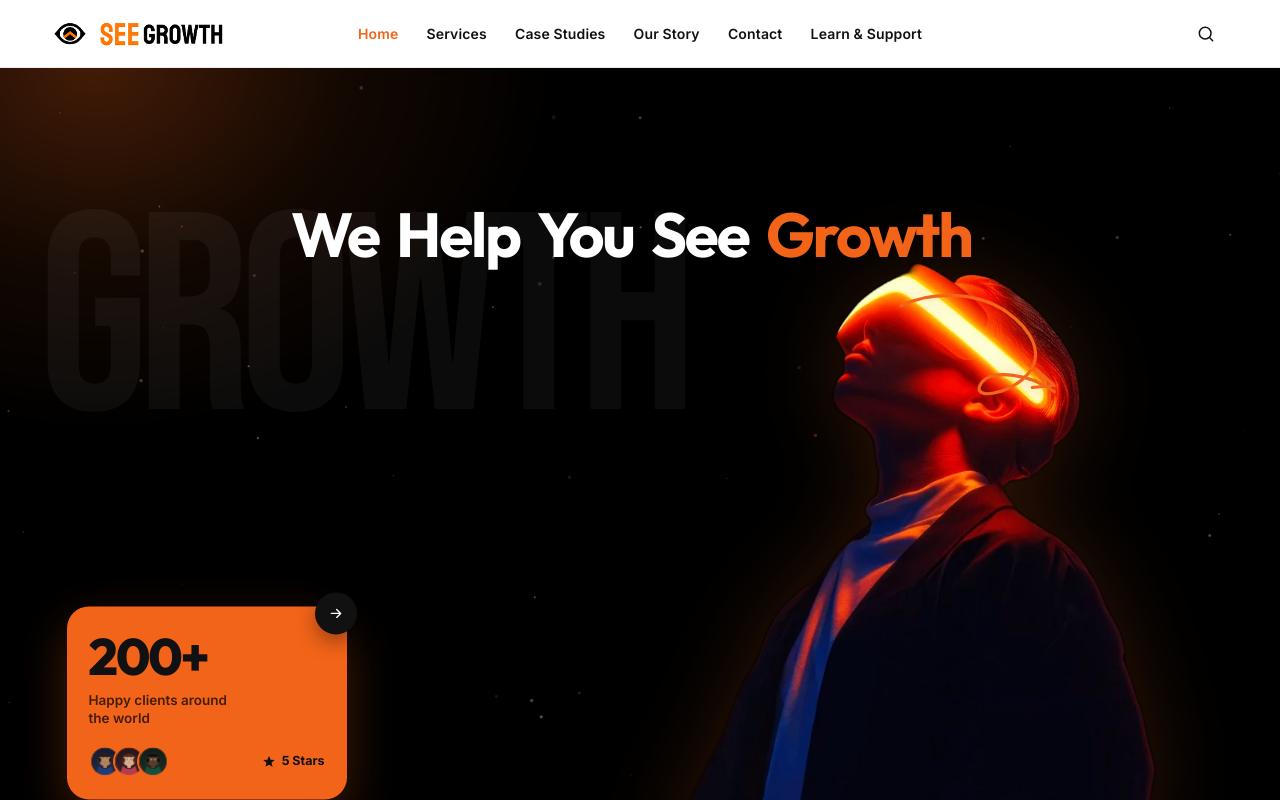
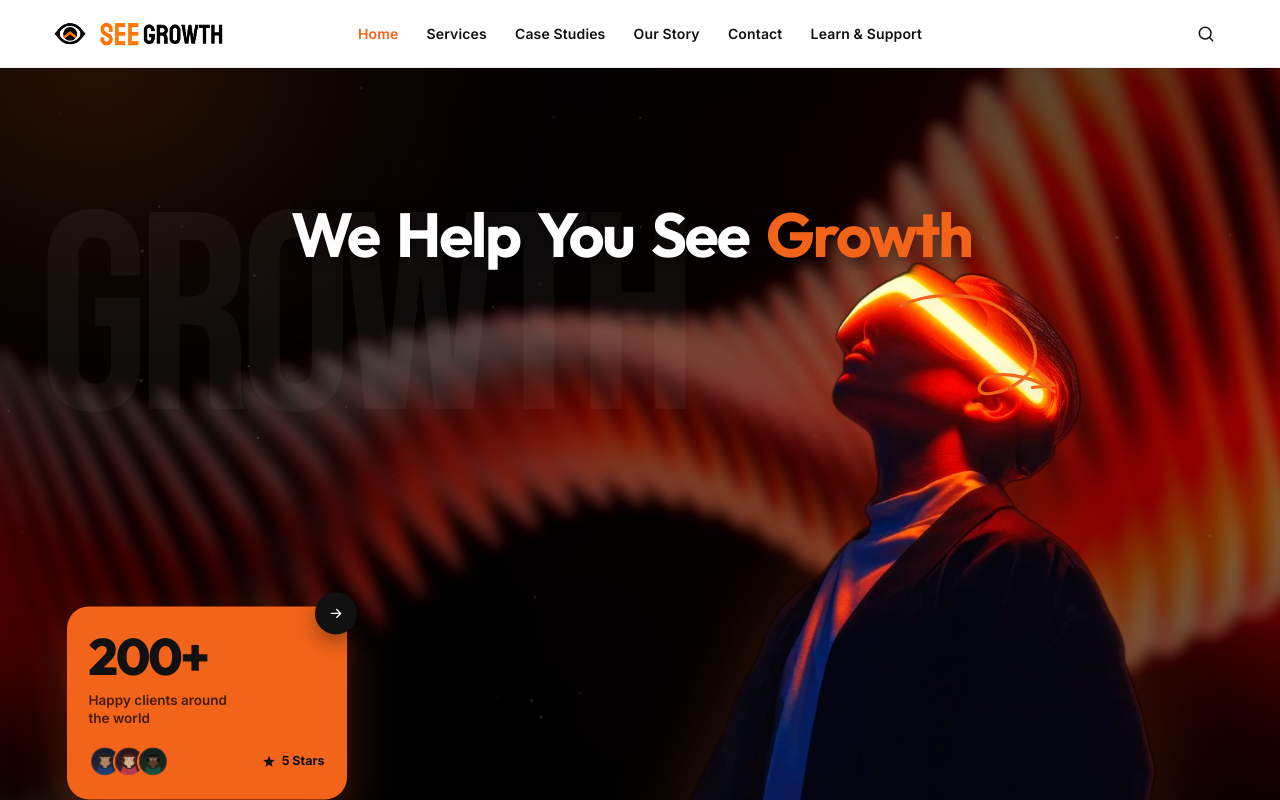
Before and after one commit to Esimuda/SeeGrowth, a React (Vite) app: page / in a window 1280 px wide. Shown: the top 800 px of the page. Built offline with nearby package versions, Linux system fonts and the light colour scheme.

Commit message:
Add blurred enhanced ribbon image as the hero background.
Layered blur, saturation boost, and dark gradient overlay keep headline and portrait readable over the new art.

```diff
--- a/src/hero.css
+++ b/src/hero.css
@@ -270,31 +270,47 @@
 
 /* ---- Hero canvas: 1440 × 900 language ---- */
 .hero.hero-bento {
+  position: relative;
   min-height: 100vh;
   min-height: 100dvh;
   padding: 0;
   display: block;
   background: #000;
   overflow: hidden;
+  isolation: isolate;
 }
 
 .hero.hero-bento::before {
-  content: none;
-  display: none;
+  content: '';
+  position: absolute;
+  inset: 0;
+  z-index: 0;
+  background: url('/assets/hero-bg.webp') center / cover no-repeat;
+  filter: blur(7px) saturate(1.14) contrast(1.08) brightness(0.9);
+  transform: scale(1.06);
+  pointer-events: none;
+}
+
+.hero.hero-bento::after {
+  content: '';
+  position: absolute;
+  inset: 0;
+  z-index: 0;
+  pointer-events: none;
+  background:
+    linear-gradient(180deg, rgba(0, 0, 0, 0.58) 0%, rgba(0, 0, 0, 0.34) 42%, rgba(0, 0, 0, 0.68) 100%),
+    radial-gradient(ellipse at 50% 18%, rgba(0, 0, 0, 0.22) 0%, transparent 58%);
 }
 
 .hero.hero-bento > .hero-glow,
 .hero.hero-bento > .hero-watermark {
   position: absolute;
+  z-index: 1;
 }
 
 .hero.hero-bento > .hero-stage {
   position: relative;
-  z-index: 1;
-}
-
-.hero-bento::before {
-  display: none;
+  z-index: 2;
 }
 
 .hero-glow {
@@ -303,9 +319,9 @@
   left: -8%;
   width: 52%;
   height: 58%;
-  background: radial-gradient(ellipse at 30% 20%, rgba(242, 100, 25, 0.28) 0%, rgba(242, 100, 25, 0.08) 38%, transparent 70%);
+  background: radial-gradient(ellipse at 30% 20%, rgba(242, 100, 25, 0.16) 0%, rgba(242, 100, 25, 0.05) 38%, transparent 70%);
   pointer-events: none;
-  z-index: 0;
+  z-index: 1;
   filter: blur(8px);
 }
 
@@ -320,14 +336,14 @@
   letter-spacing: -0.04em;
   color: #fff;
   pointer-events: none;
-  z-index: 0;
+  z-index: 1;
   user-select: none;
   white-space: nowrap;
 }
 
 .hero-stage {
   position: relative;
-  z-index: 1;
+  z-index: 2;
   width: 100%;
   min-height: 100vh;
   min-height: 100dvh;
@@ -340,7 +356,7 @@
   transform: translateX(-50%);
   width: min(92vw, 1100px);
   margin: 0;
-  z-index: 2;
+  z-index: 3;
   font-family: 'Outfit', var(--font-main);
   font-size: clamp(32px, 4.85vw, 72px);
   font-weight: 700;
@@ -349,6 +365,7 @@
   text-align: center;
   color: var(--white);
   pointer-events: none;
+  text-shadow: 0 2px 24px rgba(0, 0, 0, 0.45);
 }
 
 .hero-word {
```
Also changed, not shown: public/assets/hero-bg.jpg, public/assets/hero-bg.webp (added).
